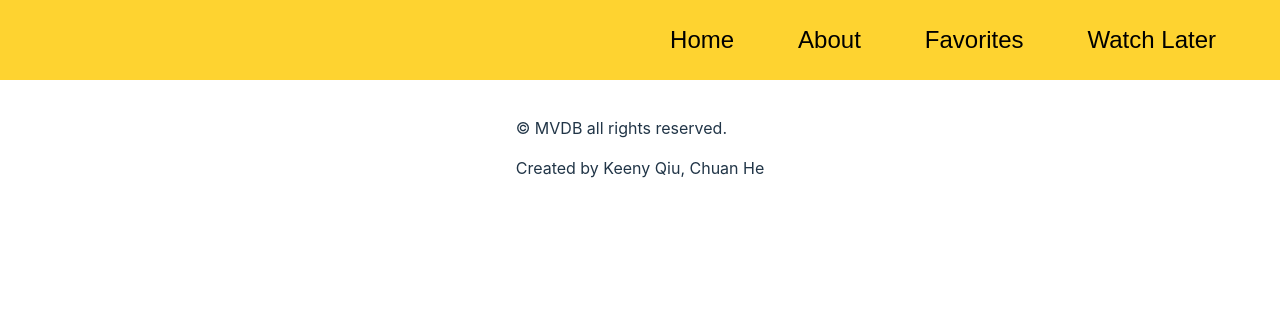
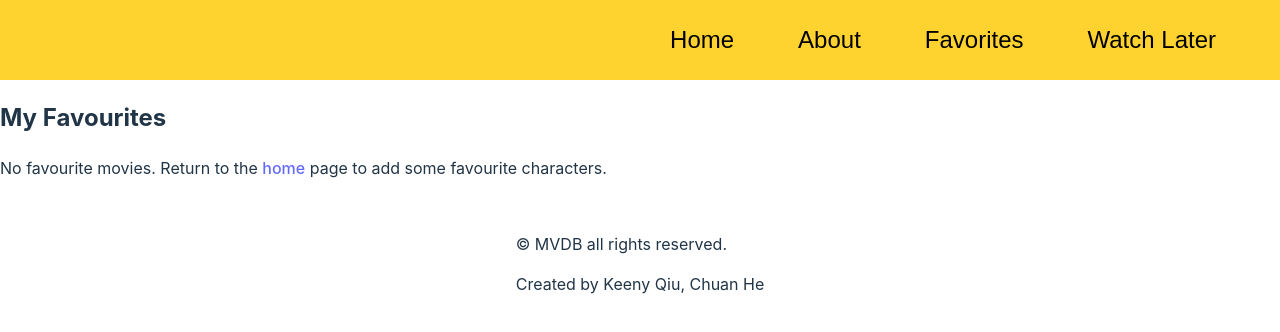
Before and after one commit to Knightmare12321/Movie-Api, a React (Vite) app: page /favorite in a window 1280 px wide. Shown: the top 332 px of the page. Built offline with nearby package versions, Linux system fonts and the light colour scheme.

Commit message:
complete fav functionality

```diff
--- a/src/pages/PageFavorite.jsx
+++ b/src/pages/PageFavorite.jsx
@@ -1,9 +1,40 @@
-
+import { useEffect } from "react";
+import { Link } from "react-router-dom";
+import { appTitle } from "../globals/globals";
+import { useSelector } from "react-redux";
+import MovieCard from "../components/MovieCard";
 
 const PageFavorite = () => {
+    const favs = useSelector((state) => state.fav.favs);
+    console.log(favs);
+    useEffect(() => {
+        document.title = `${appTitle} - Favorites`;
+      }, []);
+
     return (
-        <>
-        </>
+        <main>
+        <section>
+        <h2>My Favourites</h2>
+        {favs == undefined || favs.length < 1 ? (
+          <p>
+            No favourite movies. Return to the <Link to="/">home</Link> page
+            to add some favourite characters.
+          </p>
+        ) : (
+          <div className="movies-grid">
+            {favs.map((obj, i) => {
+              return (
+                <MovieCard
+                  key={i}
+                  movie={obj}
+                  isFav={true}
+                />
+              );
+            })}
+          </div>
+        )}
+      </section>
+    </main>
     )
 }
 
```
